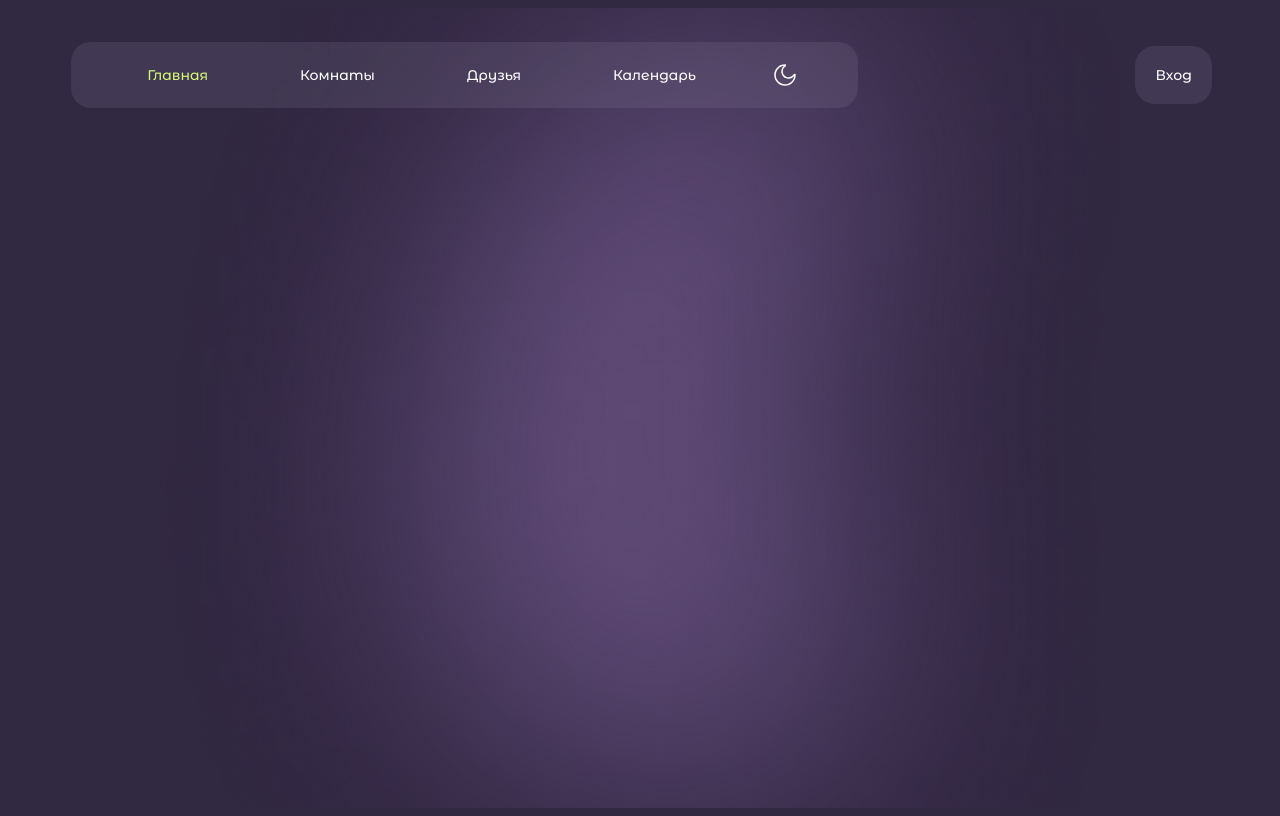
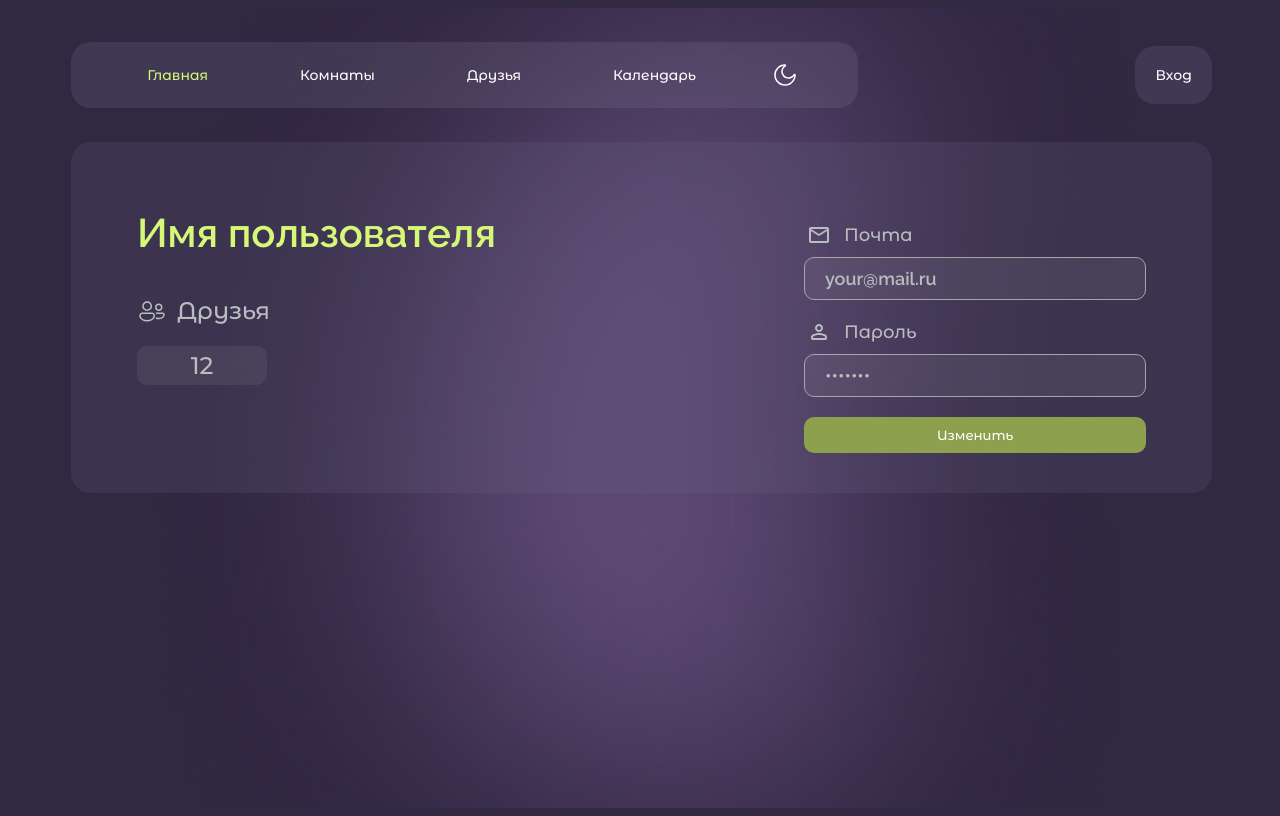
Before and after one commit to fattakhoval/UniView-sync-watch-platform, a Vue app in the folder uniview-front/: page /profile in a window 1280 px wide. Built offline with nearby package versions, Linux system fonts and the light colour scheme.

Commit message:
add more beauty

```diff
--- /dev/null
+++ b/uniview-front/src/components/UI/FloatingInput.vue
@@ -0,0 +1,87 @@
+<template>
+    <div class="floating-label">
+      <input
+        :type="type"
+        :id="id"
+        v-model="inputValue"
+        :required="required"
+        class="input"
+        @focus="isFocused = true"
+        @blur="onBlur"
+      />
+      <label :for="id" :class="{ active: isFocused || inputValue }">{{ label }}</label>
+    </div>
+  </template>
+
+  <script setup>
+  import { ref, watch } from 'vue';
+
+  const props = defineProps({
+    modelValue: String,
+    label: String,
+    type: {
+      type: String,
+      default: 'text'
+    },
+    id: {
+      type: String,
+      required: true
+    },
+    required: {
+      type: Boolean,
+      default: false
+    }
+  });
+
+  const emit = defineEmits(['update:modelValue']);
+
+  const inputValue = ref(props.modelValue || '');
+  const isFocused = ref(false);
+
+  watch(() => props.modelValue, val => inputValue.value = val);
+  watch(inputValue, val => emit('update:modelValue', val));
+
+  function onBlur() {
+    if (!inputValue.value) isFocused.value = false;
+  }
+  </script>
+
+  <style scoped>
+  .floating-label {
+    position: relative;
+    margin-top: 10px;
+    width: 100%;
+    font-family: "Montserrat Alternates", sans-serif;
+
+  }
+
+  .input {
+    width: 94%;
+    padding: 12px;
+    font-size: 12px;
+    background: rgba(255, 255, 255, 0.1);
+    border: 1px solid rgba(255, 255, 255, 0.3);
+    border-radius: 5px;
+    color: #fff;
+    outline: none;
+  }
+
+  .floating-label label {
+    position: absolute;
+    left: 12px;
+    top: 50%;
+    transform: translateY(-50%);
+    transition: 0.2s ease all;
+    color: rgba(255, 255, 255, 0.6);
+    pointer-events: none;
+    background: transparent;
+    padding: 0 4px;
+  }
+
+  .floating-label label.active {
+    top: -12px;
+    left: 5px;
+    font-size: 12px;
+    color: rgba(255, 255, 255, 0.6);
+  }
+  </style>
--- /dev/null
+++ b/uniview-front/src/components/icons/MailIcon.vue
@@ -0,0 +1,7 @@
+<template>
+    <svg width="24" height="24" viewBox="0 0 24 24" fill="none" xmlns="http://www.w3.org/2000/svg">
+        <path
+            d="M4 20C3.45 20 2.97933 19.8043 2.588 19.413C2.19667 19.0217 2.00067 18.5507 2 18V6C2 5.45 2.196 4.97933 2.588 4.588C2.98 4.19667 3.45067 4.00067 4 4H20C20.55 4 21.021 4.196 21.413 4.588C21.805 4.98 22.0007 5.45067 22 6V18C22 18.55 21.8043 19.021 21.413 19.413C21.0217 19.805 20.5507 20.0007 20 20H4ZM20 8L12.525 12.675C12.4417 12.725 12.3543 12.7627 12.263 12.788C12.1717 12.8133 12.084 12.8257 12 12.825C11.916 12.8243 11.8287 12.812 11.738 12.788C11.6473 12.764 11.5597 12.7263 11.475 12.675L4 8V18H20V8ZM12 11L20 6H4L12 11ZM4 8.25V6.775V6.8V6.788V8.25Z"
+             />
+    </svg>
+</template>
--- /dev/null
+++ b/uniview-front/src/components/icons/PersonIcon.vue
@@ -0,0 +1,7 @@
+<template>
+    <svg width="24" height="24" viewBox="0 0 24 24" fill="none" xmlns="http://www.w3.org/2000/svg">
+        <path
+            d="M12 12C10.9 12 9.95833 11.6083 9.175 10.825C8.39167 10.0417 8 9.1 8 8C8 6.9 8.39167 5.95833 9.175 5.175C9.95833 4.39167 10.9 4 12 4C13.1 4 14.0417 4.39167 14.825 5.175C15.6083 5.95833 16 6.9 16 8C16 9.1 15.6083 10.0417 14.825 10.825C14.0417 11.6083 13.1 12 12 12ZM4 18V17.2C4 16.6333 4.146 16.1127 4.438 15.638C4.73 15.1633 5.11733 14.8007 5.6 14.55C6.63333 14.0333 7.68333 13.646 8.75 13.388C9.81667 13.13 10.9 13.0007 12 13C13.1 12.9993 14.1833 13.1287 15.25 13.388C16.3167 13.6473 17.3667 14.0347 18.4 14.55C18.8833 14.8 19.271 15.1627 19.563 15.638C19.855 16.1133 20.0007 16.634 20 17.2V18C20 18.55 19.8043 19.021 19.413 19.413C19.0217 19.805 18.5507 20.0007 18 20H6C5.45 20 4.97933 19.8043 4.588 19.413C4.19667 19.0217 4.00067 18.5507 4 18ZM6 18H18V17.2C18 17.0167 17.9543 16.85 17.863 16.7C17.7717 16.55 17.6507 16.4333 17.5 16.35C16.6 15.9 15.6917 15.5627 14.775 15.338C13.8583 15.1133 12.9333 15.0007 12 15C11.0667 14.9993 10.1417 15.112 9.225 15.338C8.30833 15.564 7.4 15.9013 6.5 16.35C6.35 16.4333 6.229 16.55 6.137 16.7C6.045 16.85 5.99933 17.0167 6 17.2V18ZM12 10C12.55 10 13.021 9.80433 13.413 9.413C13.805 9.02167 14.0007 8.55067 14 8C13.9993 7.44933 13.8037 6.97867 13.413 6.588C13.0223 6.19733 12.5513 6.00133 12 6C11.4487 5.99867 10.978 6.19467 10.588 6.588C10.198 6.98133 10.002 7.452 10 8C9.998 8.548 10.194 9.019 10.588 9.413C10.982 9.807 11.4527 10.0027 12 10Z"
+            />
+    </svg>
+</template>
--- a/uniview-front/src/views/SignIn.vue
+++ b/uniview-front/src/views/SignIn.vue
@@ -5,6 +5,7 @@ import NavBar from '@/components/UI/NavBar.vue';
 import router from '@/router';
 import parseJwt from '@/utils';
 import Cookies from 'js-cookie';  // Можно использовать js-cookie для работы с куками
+import FloatingInput from '@/components/UI/FloatingInput.vue';
 
 
 const username = ref('');
@@ -79,7 +80,9 @@ const loginUser = async () => {
 
                 <div v-if="successMessage" class="success-message">{{ successMessage }}</div>
 
-                <input v-model="username" type="text" placeholder="Имя" class="input" />
+                <!-- <input v-model="username" type="text" placeholder="Имя" class="input" /> -->
+                <FloatingInput v-model="username" type="text" id="username" label="Имя" required />
+
                 <div v-if="usernameError" class="error-message animated-error">
                     <svg xmlns="http://www.w3.org/2000/svg" class="icon" viewBox="0 0 24 24" width="18" height="18">
                         <path fill="currentColor"
@@ -88,7 +91,8 @@ const loginUser = async () => {
                     <span>{{ usernameError }}</span>
                 </div>
 
-                <input v-model="password" type="password" placeholder="Пароль" class="input" />
+                <!-- <input v-model="password" type="password" placeholder="Пароль" class="input" /> -->
+                <FloatingInput v-model="password" id="password" label="Пароль" type="password" required />
                 <div v-if="passwordError" class="error-message animated-error">
                     <svg xmlns="http://www.w3.org/2000/svg" class="icon" viewBox="0 0 24 24" width="18" height="18">
                         <path fill="currentColor"
@@ -200,11 +204,13 @@ p {
     gap: 8px;
     background-color: rgba(255, 0, 0, 0.05);
     border: 1px solid rgba(255, 0, 0, 0.3);
-    color: #b00020;
+    color: #5b0011;
     padding: 2px 6px;
     border-radius: 8px;
     margin-bottom: 2px;
     font-size: 12px;
+    font-family: "Montserrat Alternates", sans-serif;
+
 }
 
 .icon {
--- a/uniview-front/src/views/SignUp.vue
+++ b/uniview-front/src/views/SignUp.vue
@@ -2,6 +2,7 @@
 import { ref, watch } from 'vue';
 import axios from 'axios';
 import NavBar from '@/components/UI/NavBar.vue';
+import FloatingInput from '@/components/UI/FloatingInput.vue';
 
 const email = ref('');
 const password = ref('');
@@ -126,7 +127,8 @@ const registerUser = async () => {
 
                 <div v-if="successMessage" class="success-message">{{ successMessage }}</div>
 
-                <input v-model="username" type="text" placeholder="Имя" class="input" />
+                <!-- <input v-model="username" type="text" placeholder="Имя" class="input" /> -->
+                <FloatingInput label="Имя" v-model="username" :error="usernameError" type="text" />
                 <div v-if="usernameError" class="error-message animated-error">
                     <svg xmlns="http://www.w3.org/2000/svg" class="icon" viewBox="0 0 24 24" width="18" height="18">
                         <path fill="currentColor"
@@ -135,7 +137,8 @@ const registerUser = async () => {
                     <span>{{ usernameError }}</span>
                 </div>
 
-                <input v-model="email" type="email" placeholder="Email" class="input" />
+                <!-- <input v-model="email" type="email" placeholder="Email" class="input" /> -->
+                <FloatingInput label="Email" v-model="email" :error="emailError" type="email" />
                 <div v-if="emailError" class="error-message animated-error">
                     <svg xmlns="http://www.w3.org/2000/svg" class="icon" viewBox="0 0 24 24" width="18" height="18">
                         <path fill="currentColor"
@@ -144,7 +147,8 @@ const registerUser = async () => {
                     <span>{{ emailError }}</span>
                 </div>
 
-                <input v-model="password" type="password" placeholder="Пароль" class="input" />
+                <!-- <input v-model="password" type="password" placeholder="Пароль" class="input" /> -->
+                <FloatingInput label="Пароль" v-model="password" :error="passwordError" type="password" />
                 <div v-if="passwordError" class="error-message animated-error">
                     <svg xmlns="http://www.w3.org/2000/svg" class="icon" viewBox="0 0 24 24" width="18" height="18">
                         <path fill="currentColor"
@@ -153,7 +157,9 @@ const registerUser = async () => {
                     <span>{{ passwordError }}</span>
                 </div>
 
-                <input v-model="confirmPassword" type="password" placeholder="Повторите пароль" class="input" />
+                <!-- <input v-model="confirmPassword" type="password" placeholder="Повторите пароль" class="input" /> -->
+                <FloatingInput label="Повторите пароль" v-model="confirmPassword" :error="confirmPasswordError"
+                    type="password" />
                 <div v-if="confirmPasswordError" class="error-message animated-error">
                     <svg xmlns="http://www.w3.org/2000/svg" class="icon" viewBox="0 0 24 24" width="18" height="18">
                         <path fill="currentColor"
@@ -264,11 +270,13 @@ h2 {
     gap: 8px;
     background-color: rgba(255, 0, 0, 0.05);
     border: 1px solid rgba(255, 0, 0, 0.3);
-    color: #b00020;
+    color: #510010;
     padding: 2px 6px;
     border-radius: 8px;
     margin-bottom: 2px;
     font-size: 12px;
+    font-family: "Montserrat Alternates", sans-serif;
+
 }
 
 .icon {
--- a/uniview-front/src/views/UserProfile.vue
+++ b/uniview-front/src/views/UserProfile.vue
@@ -1,4 +1,7 @@
 <script setup>
+import MailIcon from '@/components/icons/MailIcon.vue';
+import PeopleIcon from '@/components/icons/PeopleIcon.vue';
+import PersonIcon from '@/components/icons/PersonIcon.vue';
 import MyButton from '@/components/UI/MyButton.vue';
 import NavBar from '@/components/UI/NavBar.vue';
 
@@ -12,11 +15,42 @@ import { ref } from 'vue';
 
         <div class="main">
             <div class="user_container">
-                <div class="avatar">
+
+
+                <div class="st-block">
+
+                    <h1 class="h1">Имя пользователя</h1>
+
+                    <div class="fr-count">
+                        <p>
+                            <PeopleIcon class="u-icon" /> Друзья
+                        </p>
+                        <div class="p">12</div>
+                    </div>
+
+
+
+
 
                 </div>
 
-                <div class="info_block">
+                <div class="u-info">
+
+
+                    <div class="u-email">
+                        <label for="email"><MailIcon class="u-icon"/> Почта</label>
+                        <input type="email" value="your@mail.ru">
+
+                    </div>
+
+                    <div class="u-email">
+                        <label for="password"> <PersonIcon class="u-icon" />Пароль</label>
+                        <input type="password" value="your.ru">
+
+                    </div>
+
+                    <button>Изменить</button>
+
 
                 </div>
             </div>
@@ -33,6 +67,7 @@ import { ref } from 'vue';
 
 <style>
 @import url('https://fonts.googleapis.com/css2?family=Montserrat+Alternates:ital,wght@0,100;0,200;0,300;0,400;0,500;0,600;0,700;0,800;0,900;1,100;1,200;1,300;1,400;1,500;1,600;1,700;1,800;1,900&display=swap');
+@import url('https://fonts.googleapis.com/css2?family=Raleway:ital,wght@0,100..900;1,100..900&display=swap');
 
 .container {
     position: absolute;
@@ -42,5 +77,128 @@ import { ref } from 'vue';
     overflow: hidden;
 }
 
+.main {
+    display: flex;
+    justify-content: center;
+    align-items: center;
+}
 
+.user_container {
+    width: 90%;
+    background: rgba(108, 103, 128, 0.2);
+    border-radius: 20px;
+    display: flex;
+    justify-content: center;
+    align-items: baseline;
+    gap: 20%;
+
+}
+
+.st-block {
+    padding: 40px;
+}
+
+.st-block .h1 {
+    font-family: "Raleway", sans-serif;
+    font-size: 40px;
+    font-weight: 600;
+    color: var(--accent-color);
+    margin-bottom: 20px;
+}
+
+.fr-count p {
+    font-family: "Montserrat Alternates", sans-serif;
+    font-weight: 500;
+    font-style: normal;
+    font-size: 24px;
+    color: var(--text-p);
+    display: flex;
+    align-items: center;
+    gap: 10px;
+    margin: 0;
+}
+
+.u-icon {
+    width: 30px;
+    fill: var(--text-p);
+}
+
+.fr-count .p {
+    font-family: "Montserrat Alternates", sans-serif;
+    font-weight: 500;
+    font-style: normal;
+    font-size: 24px;
+    color: var(--text-p);
+
+    padding: 5px 15px;
+    background: var(--input-bg);
+    border: none;
+    border-radius: 10px;
+    display: flex;
+    justify-content: center;
+    align-items: center;
+    width: 100px;
+
+}
+
+.u-info {
+
+    display: flex;
+    flex-direction: column;
+    gap: 20px;
+    padding: 40px;
+    width: 30%;
+}
+
+.u-info input {
+    border: 1px solid #A6A6A6;
+    border-radius: 10px;
+    background: var(--input-bg);
+    padding: 10px 20px;
+    display: flex;
+    justify-content: space-between;
+    align-items: center;
+    color: var(--text-p);
+    font-family: "Raleway", sans-serif;
+    font-size: 18px;
+    font-weight: 600;
+}
+
+.u-email {
+    display: flex;
+    flex-direction: column;
+    gap: 10px;
+}
+
+.u-email label {
+    font-family: "Montserrat Alternates", sans-serif;
+    font-weight: 500;
+    font-style: normal;
+    font-size: 18px;
+    color: var(--text-p);
+    display: flex;
+    align-items: center;
+    gap: 10px;
+}
+
+.u-info button {
+    background-color: var(--base-button-color);
+    /* Зеленый цвет из макета */
+    color: white;
+    font-family: "Montserrat Alternates", sans-serif;
+    font-weight: 500;
+    font-style: normal;
+    padding: 10px 20px;
+    border-radius: 10px;
+    border: none;
+    cursor: pointer;
+    transition: background 0.3s ease;
+    display: flex;
+    align-items: center;
+    justify-content: center;
+}
+
+.u-info button:hover {
+    background-color: var(--base-button-color-hover);
+}
 </style>
```
